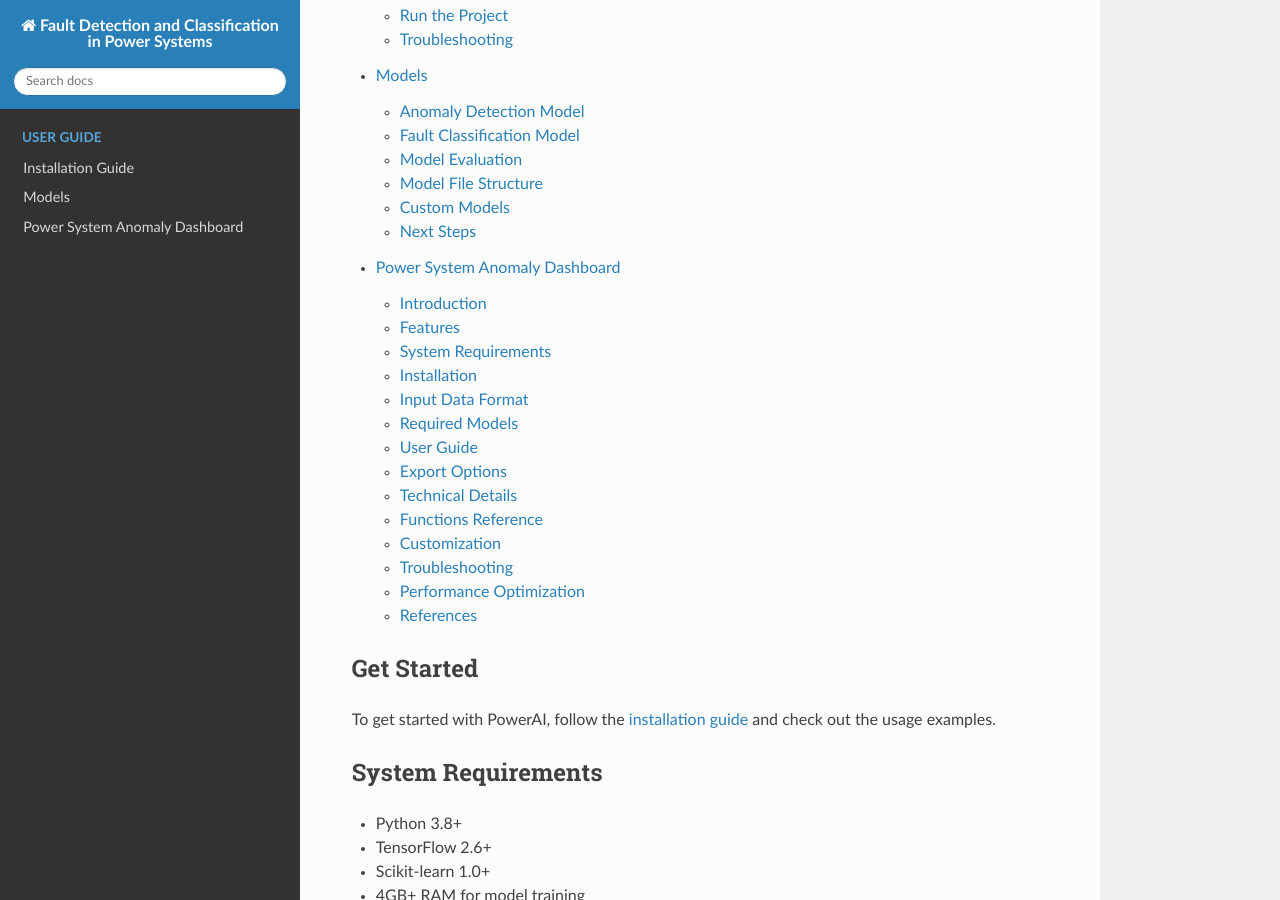
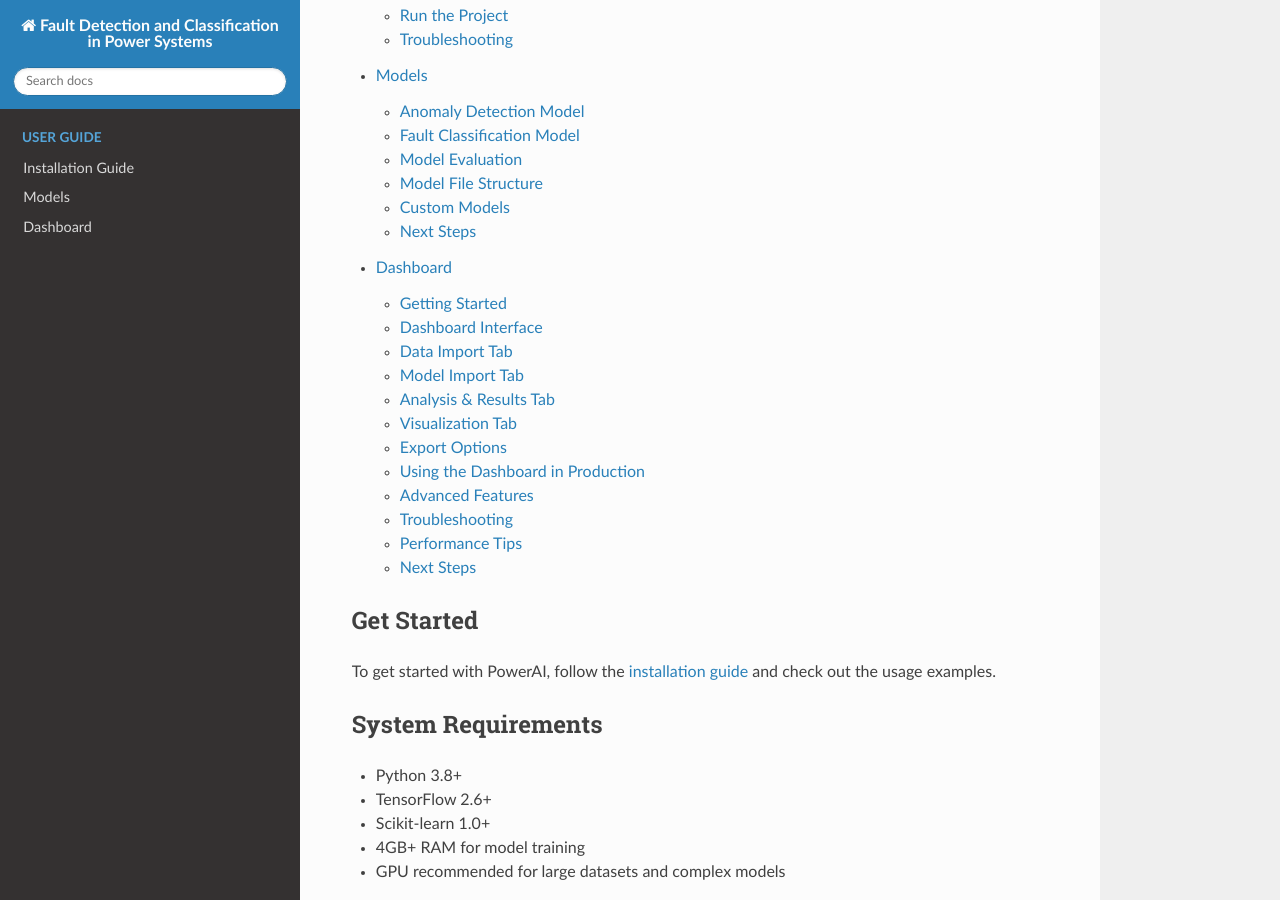
Before and after one commit to Amine-te/Fault-Detection-and-Classification-in-Power-Systems, a Sphinx documentation site: the page built from docs/source/index.rst, in a window 1280 px wide and 900 px high, scrolled down 684 px. Built offline with Sphinx 7.4.7 and the Read the Docs theme 3.1.0, drawn with Linux system fonts in a browser that asks for light colours; pages that are not in the unit, such as notebooks, are missing from menus; some of the changed lines change nothing that is shown.

Commit message:
update dashboard.rst

```diff
--- a/docs/source/dashboard.rst
+++ b/docs/source/dashboard.rst
@@ -1,208 +1,294 @@
-Power System Anomaly Dashboard
-==============================
+==========
+Dashboard
+==========
 
-Introduction
-------------
+PowerAI includes an interactive Streamlit-based dashboard for visualizing power system data, detecting anomalies, and classifying faults. This document provides a comprehensive guide to using the dashboard effectively.
 
-The Power System Anomaly Dashboard is an interactive web application built with Streamlit that provides comprehensive anomaly detection and classification for power system data. It allows engineers and analysts to identify, analyze, and categorize faults in electrical power systems through a user-friendly interface.
-
-.. image:: https://via.placeholder.com/800x400.png
-   :alt: Power System Anomaly Dashboard
+.. figure:: _static/dashboard_full.png
+   :alt: PowerAI Dashboard
    :align: center
 
-Features
---------
+   PowerAI's interactive dashboard for power system fault detection and analysis
 
-- **Data Importing**: Upload and visualize power system data in CSV format
-- **Model Integration**: Import pre-trained anomaly detection and classification models
-- **Anomaly Detection**: Identify anomalous events in power signal data
-- **Fault Classification**: Categorize detected anomalies into specific fault types
-- **Interactive Visualization**: Explore signals, anomalies, and analysis results through dynamic charts
-- **Reporting**: Export analysis results and generate summary reports
+Getting Started
+===============
 
-System Requirements
--------------------
+Launching the Dashboard
+------------------------
 
-- Python 3.7+
-- Required packages:
+To launch the PowerAI dashboard:
 
-  - `streamlit`
-  - `pandas`
-  - `numpy`
-  - `matplotlib`
-  - `seaborn`
-  - `joblib`
-  - `tensorflow`
-  - `scipy`
-  - `plotly`
+**Using the CLI:**
 
-Installation
-------------
+.. code-block:: bash
 
-1. Clone the repository or download the dashboard script.
-2. Install the required packages:
+   powerai dashboard
 
-::
+**Or with Python:**
 
-   pip install streamlit pandas numpy matplotlib seaborn joblib tensorflow scipy plotly
+.. code-block:: bash
 
-3. Launch the dashboard:
+   python -m powerai.dashboard
 
-::
+The dashboard will start and be accessible at http://localhost:8501 in your web browser.
 
-   streamlit run dashboard.py
+**Command-line Options:**
 
-Input Data Format
------------------
+.. code-block:: bash
 
-The dashboard requires CSV data with the following columns:
+   powerai dashboard --port 8502       # Use a different port
+   powerai dashboard --theme dark      # Use dark theme
+   powerai dashboard --wide            # Use wide mode layout
 
-- **Time**: Timestamps for the signals
-- **Voltage signals**: Va, Vb, Vc (three-phase voltage measurements)
-- **Current signals**: Ia, Ib, Ic (three-phase current measurements)
+Dashboard Interface
+===================
 
-Required Models
----------------
+The dashboard is divided into four main tabs:
 
-The dashboard requires pre-trained models for operation:
+- **Data Import**: Upload and preview power system data
+- **Model Import**: Import anomaly detection and fault classification models
+- **Analysis & Results**: View detected anomalies and fault classifications
+- **Visualization**: Detailed visualizations of signals and anomalies
 
-1. **Anomaly Detector**:
+Data Import Tab
+===============
 
-   - LSTM Autoencoder model (`.h5` file)
-   - `StandardScaler` (`.joblib` file)
+.. figure:: _static/data_import_tab.png
+   :alt: Data Import Tab
+   :align: center
 
-2. **Fault Classifier**:
+This tab allows you to:
 
-   - Classification model (`.joblib` file)
-   - `StandardScaler` (`.joblib` file)
-   - Class names mapping (`.joblib` file)
+- **Upload CSV Data**: The file should contain:
 
-User Guide
-----------
+  - Time column (timestamps)
+  - Voltage signals (Va, Vb, Vc)
+  - Current signals (Ia, Ib, Ic)
 
-### Step 1: Data Import
+- **View Data Preview**: Sample of the uploaded data
+- **Visualize Signals**: Interactive plots of voltage and current signals
 
-1. Navigate to the "Data Import" tab.
-2. Upload your power system CSV data.
-3. Preview and visualize the data.
-4. Ensure the following columns are present: Time, Va, Vb, Vc, Ia, Ib, Ic.
+**Data Format Requirements**
+----------------------------
 
-### Step 2: Model Import
+Your CSV file should follow this format:
 
-1. Go to the "Model Import" tab.
-2. Upload:
-   - Autoencoder model (`.h5`) and scaler.
-   - Classifier model (`.joblib`), scaler, and class names.
-3. Configure:
-   - Sequence Length (default: 50)
-   - Anomaly Threshold Percentile (default: 95%)
-   - Max Merge Gap (default: 1500 samples)
-4. Click **Run Analysis**.
+.. code-block:: none
 
-### Step 3: Analysis & Results
+   Time,Va,Vb,Vc,Ia,Ib,Ic
+   0.000,220.1,220.3,219.8,5.1,5.2,5.0
+   0.001,220.2,220.1,219.9,5.2,5.1,5.1
+   ...
 
-- View metrics: total anomalies, fault types, average anomaly duration.
-- Review detected anomaly intervals.
-- Explore visual analytics (distribution, timeline, etc.).
+Notes:
 
-### Step 4: Visualization
+- Time column should be in seconds
+- Voltage columns (Va, Vb, Vc) typically in volts
+- Current columns (Ia, Ib, Ic) typically in amperes
+- Regular sampling rate is recommended
+- No missing values in critical columns
 
-Choose from:
+Model Import Tab
+================
 
-- **Signal Visualization with Anomalies**
-- **Reconstruction Error**
-- **Feature Importance**
+.. figure:: _static/model_import_tab.png
+   :alt: Model Import Tab
+   :align: center
+
+In this tab, you can:
+
+- **Import Anomaly Detector:**
+  - Upload detector model (.h5 file)
+  - Upload detector scaler (joblib file)
+
+- **Import Fault Classifier:**
+  - Upload classifier model (joblib file)
+  - Upload classifier scaler (joblib file)
+  - Upload class names mapping (joblib file)
+
+- **Set Analysis Parameters:**
+  - Sequence Length: Window size for anomaly detection
+  - Anomaly Threshold Percentile: Sensitivity of anomaly detection
+  - Max Merge Gap: Maximum gap between anomalies to merge them
+
+- **Run Analysis**: Process data with the loaded models
+
+**File Types Overview**
+-----------------------
+
+.. list-table::
+   :header-rows: 1
+   :widths: 25 25 50
+
+   * - Component
+     - File Type
+     - Description
+   * - Detector Model
+     - .h5
+     - TensorFlow LSTM autoencoder model
+   * - Detector Scaler
+     - .joblib
+     - StandardScaler for preprocessing input data
+   * - Classifier Model
+     - .joblib
+     - Trained machine learning classifier
+   * - Classifier Scaler
+     - .joblib
+     - Scaler for feature preprocessing
+   * - Class Names
+     - .joblib
+     - Dictionary mapping class indices to fault names
+
+Analysis & Results Tab
+======================
+
+.. figure:: _static/analysis_tab.png
+   :alt: Analysis Tab
+   :align: center
+
+After running the analysis, this tab shows:
+
+- **Summary Metrics**:
+  - Total number of detected anomalies
+  - Number of unique fault types
+  - Average anomaly duration
+
+- **Detected Anomalies Table**:
+  - Start and end times of each anomaly
+  - Predicted fault type
+  - Confidence level for each prediction
+  - Duration of each anomaly
+
+- **Fault Type Distribution**:
+  - Bar chart showing the distribution of detected fault types
+
+- **Anomaly Timeline**:
+  - Timeline visualization of all detected anomalies
+
+**Understanding Classification Results**
+----------------------------------------
+
+The fault classification results include:
+
+- Predicted Fault: The type of fault detected
+- Confidence: Probability estimate for the prediction
+- Duration: Time span of the anomaly
+- Start/End Time: Precise timing of the fault
+
+Visualization Tab
+=================
+
+.. figure:: _static/visualization_tab.png
+   :alt: Visualization Tab
+   :align: center
+
+This tab offers three visualization types:
+
+- **Signal Visualization with Anomalies**:
+  - Selected signals with highlighted anomaly regions
+  - Annotations for each detected fault
+
+- **Reconstruction Error**:
+  - Plot of reconstruction error over time
+  - Threshold line and highlighted anomalies
+  - Histogram of reconstruction error distribution
+
+- **Feature Importance**:
+  - Bar chart of top features for fault classification
+  - Feature importance by signal type (pie chart)
 
 Export Options
---------------
+==============
 
-- **Download Results as CSV**
-- **Download Summary Report** (Markdown format)
+The dashboard provides several export options:
 
-Technical Details
------------------
+- **Download Results as CSV**:
+  - Complete table of all detected anomalies
 
-### Anomaly Detection Approach
+- **Download Summary Report**:
+  - Markdown report with key findings
+  - Summary statistics
+  - Fault type distribution
 
-1. **Preprocessing**:
-   - Normalize (StandardScaler)
-   - Create overlapping sequences
+Using the Dashboard in Production
+=================================
 
-2. **Autoencoder**:
-   - LSTM autoencoder detects reconstruction error
-   - Threshold using percentile
+For production use, consider:
 
-3. **Merging**:
-   - Merge intervals using `merge_intervals`
+- Setting up the dashboard on a dedicated server
+- Configuring authentication for restricted access
+- Setting up automated data ingestion
+- Scheduling regular analyses
+- Integrating with notification systems
 
-4. **Feature Extraction**:
-   - Mean, std, skew, kurtosis, RMS, crest factor, correlations
+Advanced Features
+=================
 
-5. **Classification**:
-   - Normalize features
-   - Classify using trained model
-   - Confidence score (if applicable)
+**Custom Thresholds**
+---------------------
 
-Functions Reference
--------------------
+Fine-tune anomaly detection by adjusting the threshold percentile:
 
-**extract_features(data, interval)**
+- Higher values (e.g., 99th percentile): Fewer anomalies, higher confidence
+- Lower values (e.g., 90th percentile): More sensitive detection, potential false positives
 
-- Extracts statistical and signal-based features.
-- Returns a feature dictionary.
+**Signal Selection**
+--------------------
 
-**preprocess_data(data, scaler, sequence_length)**
+Select specific signals to focus your analysis:
 
-- Normalizes and sequences data for autoencoder input.
-- Returns a numpy array: `(n_sequences, sequence_length, n_features)`
+- Voltage signals (Va, Vb, Vc) for voltage-related issues
+- Current signals (Ia, Ib, Ic) for current-related faults
+- Combined analysis for comprehensive detection
 
-**merge_intervals(intervals, max_gap_samples, sample_time)**
+**Interactive Exploration**
+---------------------------
 
-- Merges nearby intervals.
-- Returns a list of merged `(start_time, end_time)` tuples.
+The dashboard supports interactive exploration:
 
-**detect_anomalies(data, detector_model, detector_scaler, sequence_length, percentile)**
-
-- Returns anomaly flags, reconstruction error, window timestamps, intervals, and threshold.
-
-**predict_anomaly_intervals(data, interval_list, classifier_model, classifier_scaler, class_names)**
-
-- Classifies intervals into fault types.
-- Returns a DataFrame with predictions and confidence.
-
-Customization
--------------
-
-You can:
-
-- Change sequence length and thresholds
-- Modify `extract_features` for new features
-- Enhance visualizations via Streamlit
-- Adjust UI components
+- Zoom in/out of signal plots
+- Hover over data points for detailed information
+- Filter anomalies by fault type
+- Sort results by various criteria
 
 Troubleshooting
----------------
+===============
 
-**Common Issues**:
+**Common Issues**
 
-- **Missing Columns**: Ensure data has required columns.
-- **Model Load Failures**: Check model and scaler file compatibility.
-- **Memory Errors**: Use smaller files or downsample data.
-- **No Anomalies Detected**: Lower the threshold.
+- **Dashboard Not Loading**:
+  - Check if Streamlit is installed correctly
+  - Verify port 8501 is available
+  - Check for Python environment issues
 
-Performance Optimization
-------------------------
+- **File Upload Errors**:
+  - Ensure CSV format is correct
+  - Check file size (limit: 200MB)
+  - Verify column names match requirements
 
-- Automatic downsampling for large files
-- Tips:
-  - Analyze smaller periods
-  - Tune sequence length
-  - Use higher-spec machines
+- **Model Import Failures**:
+  - Verify model file formats (.h5, .joblib)
+  - Check if models were trained with compatible libraries
+  - Confirm models are not corrupted
 
-References
-----------
+- **No Anomalies Detected**:
+  - Try lowering the threshold percentile
+  - Verify data contains actual anomalies
+  - Check if models are appropriate for your system
 
-- `Streamlit <https://streamlit.io/>`_
-- `TensorFlow <https://www.tensorflow.org/>`_
-- `Plotly <https://plotly.com/>`_
-- `Joblib <https://joblib.readthedocs.io/>`_
+Performance Tips
+================
+
+For large datasets:
+
+- Use data sampling for faster visualization
+- Run analysis on specific time segments
+- Consider preprocessing data before upload
+- Use hardware acceleration when available
+
+Next Steps
+==========
+
+- :doc:`usage` - See examples of practical applications
+- :doc:`api` - Explore programmatic access to PowerAI
+- :doc:`models` - Learn more about the underlying models
```
